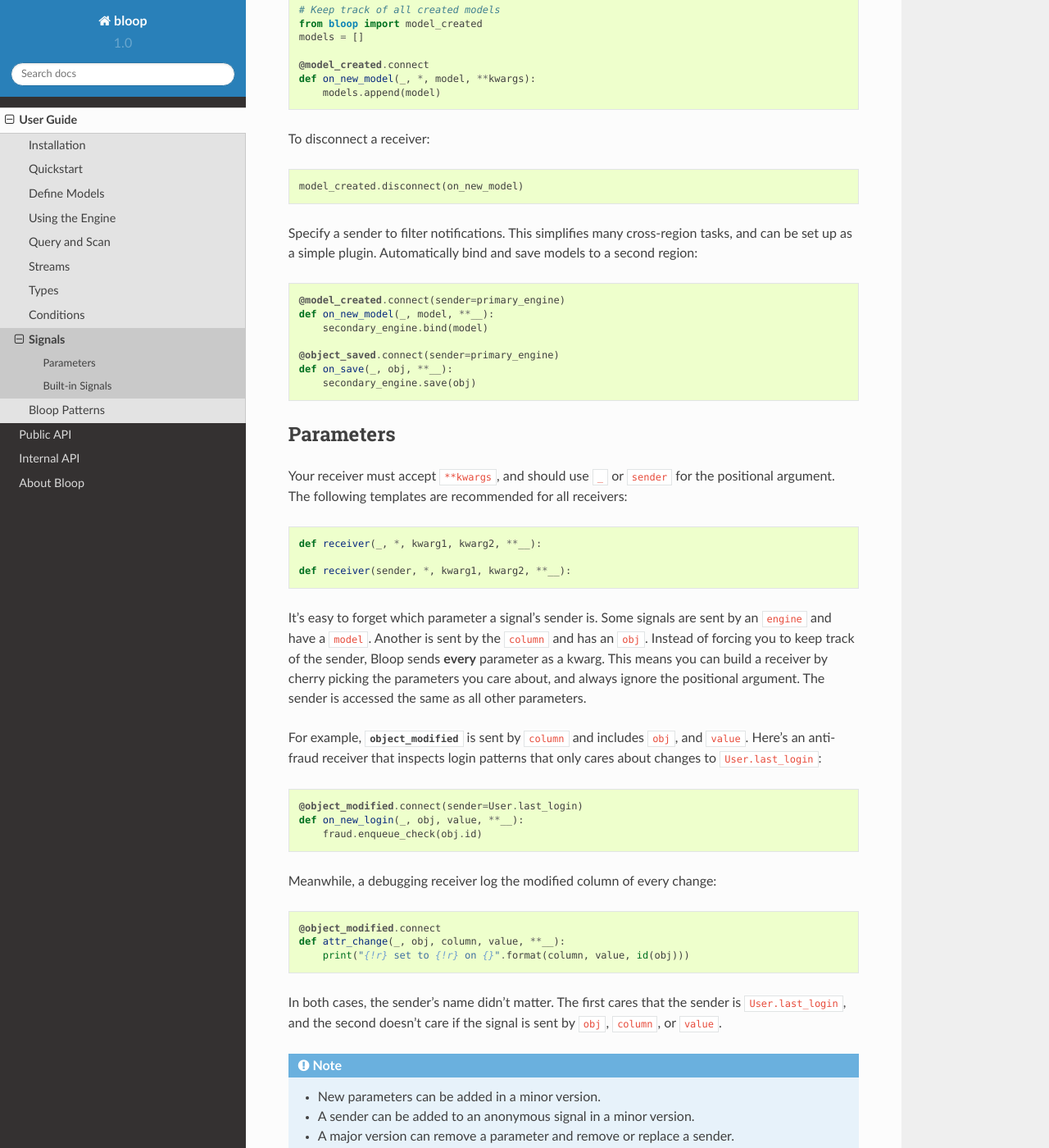
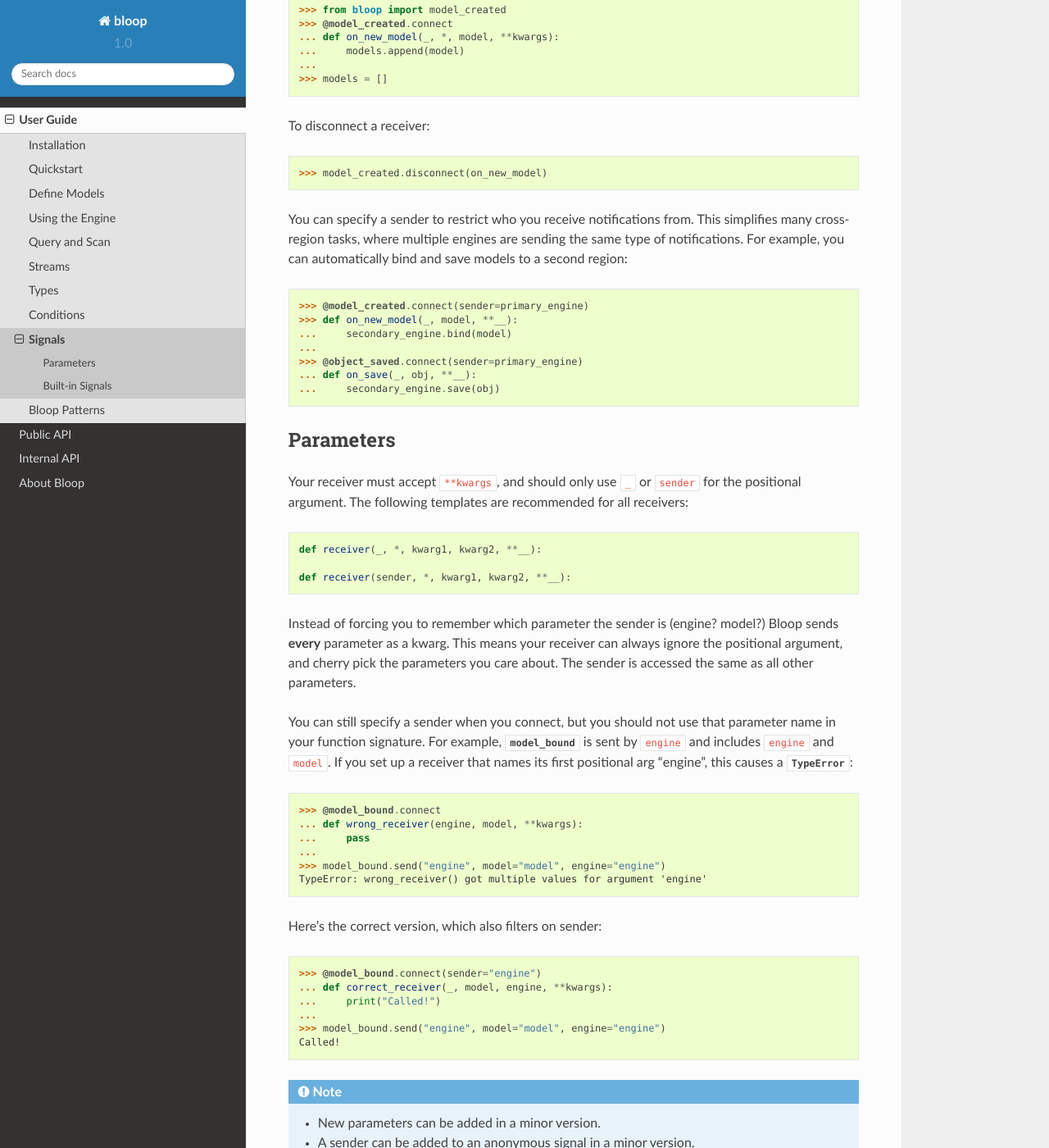
Before and after one commit to numberoverzero/bloop, a Sphinx documentation site: the page built from docs/user/signals.rst, in a window 1280 px wide and 1400 px high, scrolled down 241 px. Shown: the whole window at 82% size. Built offline with Sphinx 7.4.7 and the Read the Docs theme 2.0.0, drawn with Linux system fonts in a browser that asks for light colours.

Commit message:
Clean up User Guide signals

```diff
--- a/docs/user/signals.rst
+++ b/docs/user/signals.rst
@@ -4,34 +4,34 @@
 Signals (powered by `blinker`_) allow you to easily respond to events. Bloop exposes a number of signals during
 model creation, validation, and as objects are loaded and saved.
 
-.. code-block:: python
+.. code-block:: pycon
 
-    # Keep track of all created models
-    from bloop import model_created
-    models = []
-
-    @model_created.connect
-    def on_new_model(_, *, model, **kwargs):
-        models.append(model)
+    >>> from bloop import model_created
+    >>> @model_created.connect
+    ... def on_new_model(_, *, model, **kwargs):
+    ...     models.append(model)
+    ...
+    >>> models = []
 
 To disconnect a receiver:
 
-.. code-block:: python
+.. code-block:: pycon
 
-    model_created.disconnect(on_new_model)
+    >>> model_created.disconnect(on_new_model)
 
-Specify a sender to filter notifications.  This simplifies many cross-region tasks, and can be set up as a simple
-plugin.  Automatically bind and save models to a second region:
+You can specify a sender to restrict who you receive notifications from.  This simplifies many cross-region
+tasks, where multiple engines are sending the same type of notifications.  For example, you can
+automatically bind and save models to a second region:
 
-.. code-block:: python
+.. code-block:: pycon
 
-    @model_created.connect(sender=primary_engine)
-    def on_new_model(_, model, **__):
-        secondary_engine.bind(model)
-
-    @object_saved.connect(sender=primary_engine)
-    def on_save(_, obj, **__):
-        secondary_engine.save(obj)
+    >>> @model_created.connect(sender=primary_engine)
+    >>> def on_new_model(_, model, **__):
+    ...     secondary_engine.bind(model)
+    ...
+    >>> @object_saved.connect(sender=primary_engine)
+    ... def on_save(_, obj, **__):
+    ...     secondary_engine.save(obj)
 
 .. _blinker: https://pythonhosted.org/blinker/
 
@@ -48,30 +48,34 @@
 
     def receiver(sender, *, kwarg1, kwarg2, **__):
 
-It's easy to forget which parameter a signal's sender is.  Some signals are sent by an ``engine`` and have a ``model``.
-Another is sent by the ``column`` and has an ``obj``.  Instead of forcing you to keep track of the sender, Bloop
-sends **every** parameter as a kwarg.  This means you can build a receiver by cherry picking the parameters you
-care about, and always ignore the positional argument. The sender is accessed the same as all other parameters.
+Instead of forcing you to remember which parameter the sender is (engine?  model?)  Bloop sends **every** parameter
+as a kwarg.  This means your receiver can always ignore the positional argument, and cherry pick the parameters you
+care about. The sender is accessed the same as all other parameters.
 
-For example, :data:`~.signals.object_modified` is sent by ``column`` and includes ``obj``, and ``value``.
-Here's an anti-fraud receiver that inspects login patterns that only cares about changes to ``User.last_login``:
+You can still specify a sender when you connect, but you should not use that parameter name in your function signature.
+For example, :data:`~.signals.model_bound` is sent by ``engine`` and includes ``engine`` and ``model``.
+If you set up a receiver that names its first positional arg "engine", this causes a :exc:`TypeError`:
 
-.. code-block:: python
+.. code-block:: pycon
 
-    @object_modified.connect(sender=User.last_login)
-    def on_new_login(_, obj, value, **__):
-        fraud.enqueue_check(obj.id)
+    >>> @model_bound.connect
+    ... def wrong_receiver(engine, model, **kwargs):
+    ...     pass
+    ...
+    >>> model_bound.send("engine", model="model", engine="engine")
+    TypeError: wrong_receiver() got multiple values for argument 'engine'
 
-Meanwhile, a debugging receiver log the modified column of every change:
 
-.. code-block:: python
+Here's the correct version, which also filters on sender:
 
-    @object_modified.connect
-    def attr_change(_, obj, column, value, **__):
-        print("{!r} set to {!r} on {}".format(column, value, id(obj)))
+.. code-block:: pycon
 
-In both cases, the sender's name didn't matter.  The first cares that the sender is ``User.last_login``,
-and the second doesn't care if the signal is sent by ``obj``, ``column``, or ``value``.
+    >>> @model_bound.connect(sender="engine")
+    ... def correct_receiver(_, model, engine, **kwargs):
+    ...     print("Called!")
+    ...
+    >>> model_bound.send("engine", model="model", engine="engine")
+    Called!
 
 .. note::
 
```
Also changed, not shown: other parts of docs/user/signals.rst (+1 -1 lines).
